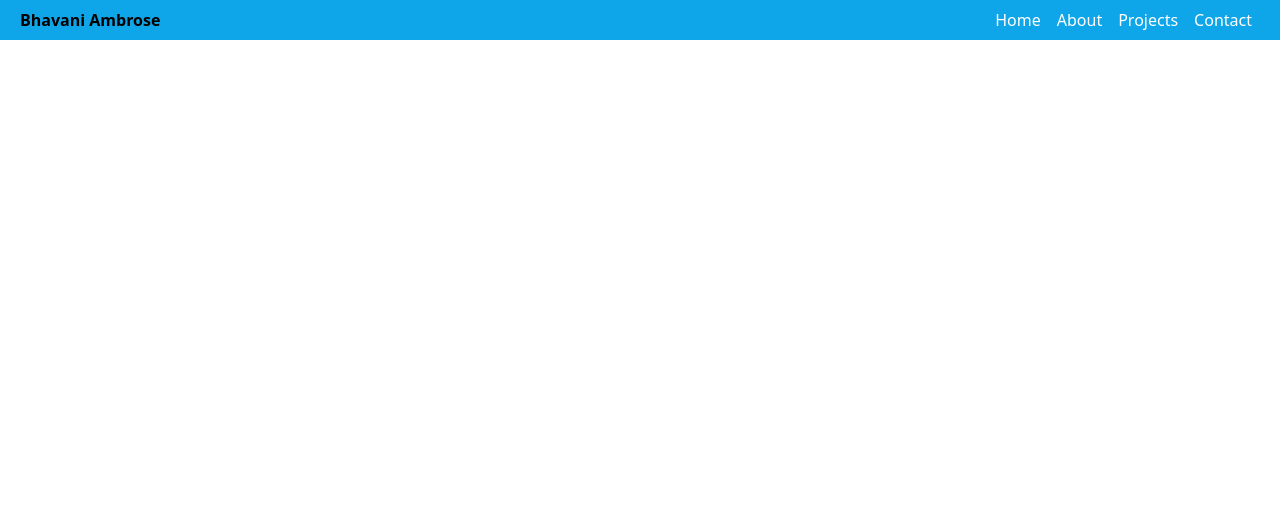
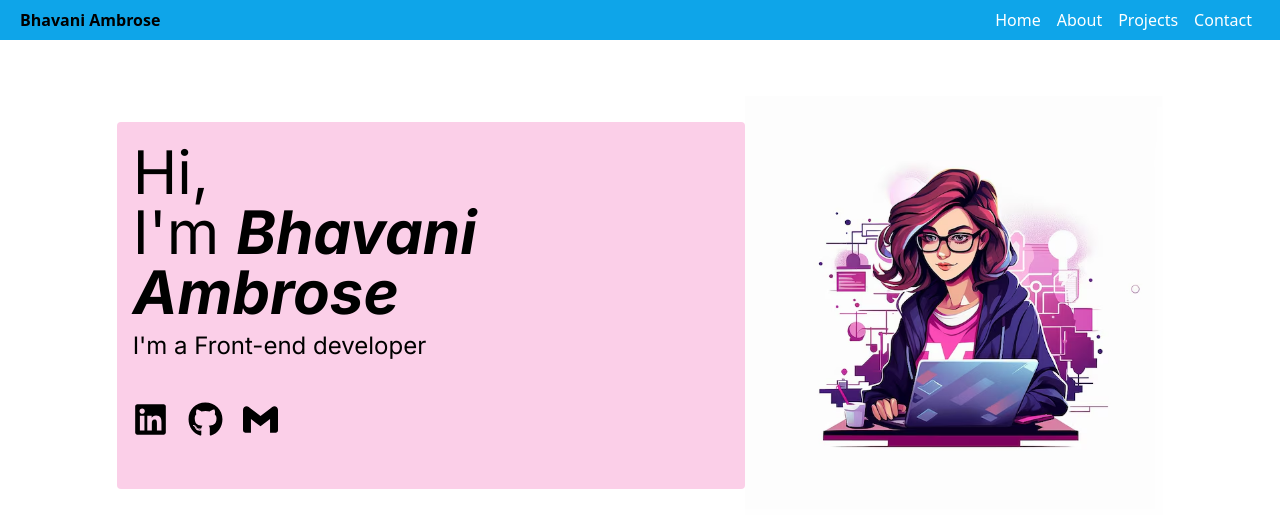
Before and after one commit to bhavani2199/bhavani-portfolio, a React (Create React App) app: page / in a window 1280 px wide. Shown: the top 528 px of the page. Built offline with nearby package versions, Linux system fonts and the light colour scheme.

Commit message:
Added Hero section with heading, image and social links

```diff
--- a/package.json
+++ b/package.json
@@ -3,12 +3,14 @@
   "version": "0.1.0",
   "private": true,
   "dependencies": {
+    "@heroicons/react": "^2.2.0",
     "@testing-library/dom": "^10.4.0",
     "@testing-library/jest-dom": "^6.6.3",
     "@testing-library/react": "^16.3.0",
     "@testing-library/user-event": "^13.5.0",
     "react": "^19.1.0",
     "react-dom": "^19.1.0",
+    "react-icons": "^5.5.0",
     "react-scripts": "5.0.1",
     "web-vitals": "^2.1.4"
   },
--- a/public/index.html
+++ b/public/index.html
@@ -24,6 +24,7 @@
       work correctly both with client-side routing and a non-root public URL.
       Learn how to configure a non-root public URL by running `npm run build`.
     -->
+    <link href="https://fonts.googleapis.com/css2?family=Inter:ital,opsz,wght@0,14..32,100..900;1,14..32,100..900&display=swap" rel="stylesheet">
     <title>React App</title>
   </head>
   <body>
--- a/src/App.js
+++ b/src/App.js
@@ -1,10 +1,12 @@
 import './App.css';
 import Header from './components/Header';
+import Hero from './components/Hero';
 
 function App() {
   return (
     <div className="App">
       <Header/>
+      <Hero/>
     </div>
   );
 }
--- /dev/null
+++ b/src/components/Hero.js
@@ -0,0 +1,19 @@
+import HeroImg from'../assets/hero.png';
+import { FaLinkedin , FaGithub } from "react-icons/fa";
+import { SiGmail } from "react-icons/si";
+
+export default function Hero () {
+    return <section className='flex flex-col md:flex-row items-center px-3 py-14 bg-secondary justify-center'>
+        <div className='md:w-1/2 flex flex-col font-hero-font bg-pink-200 px-4 py-5 rounded'>
+            <h1 className='text-6xl'>Hi, <br/> I'm <span className='font-bold italic'>Bhavani Ambrose</span>
+            </h1>
+            <p className='text-2xl py-2'>I'm a Front-end developer</p>
+            <div className='flex space-x-5 py-8'>
+                <a href= '#' className='hover:text-blue-500 transition'><FaLinkedin size={35}/></a>
+                <a href= '#' className='hover:text-white transition'><FaGithub size={35}/></a>
+                <a href= '#' className='hover:text-red-500 transition'><SiGmail size={35}/></a>
+            </div>
+        </div>
+        <img className='md:w-1/3 ' src={HeroImg} />
+    </section>
+}
--- a/tailwind.config.js
+++ b/tailwind.config.js
@@ -5,6 +5,9 @@ module.exports = {
   ],
   theme: {
     extend: {},
+    fontFamily : {
+      'hero-font' : 'Inter'
+    }
   },
   plugins: [],
 }
```
Also changed, not shown: src/assets/Hero.png, 1 other file (tests, documents, lock files or other folders).
